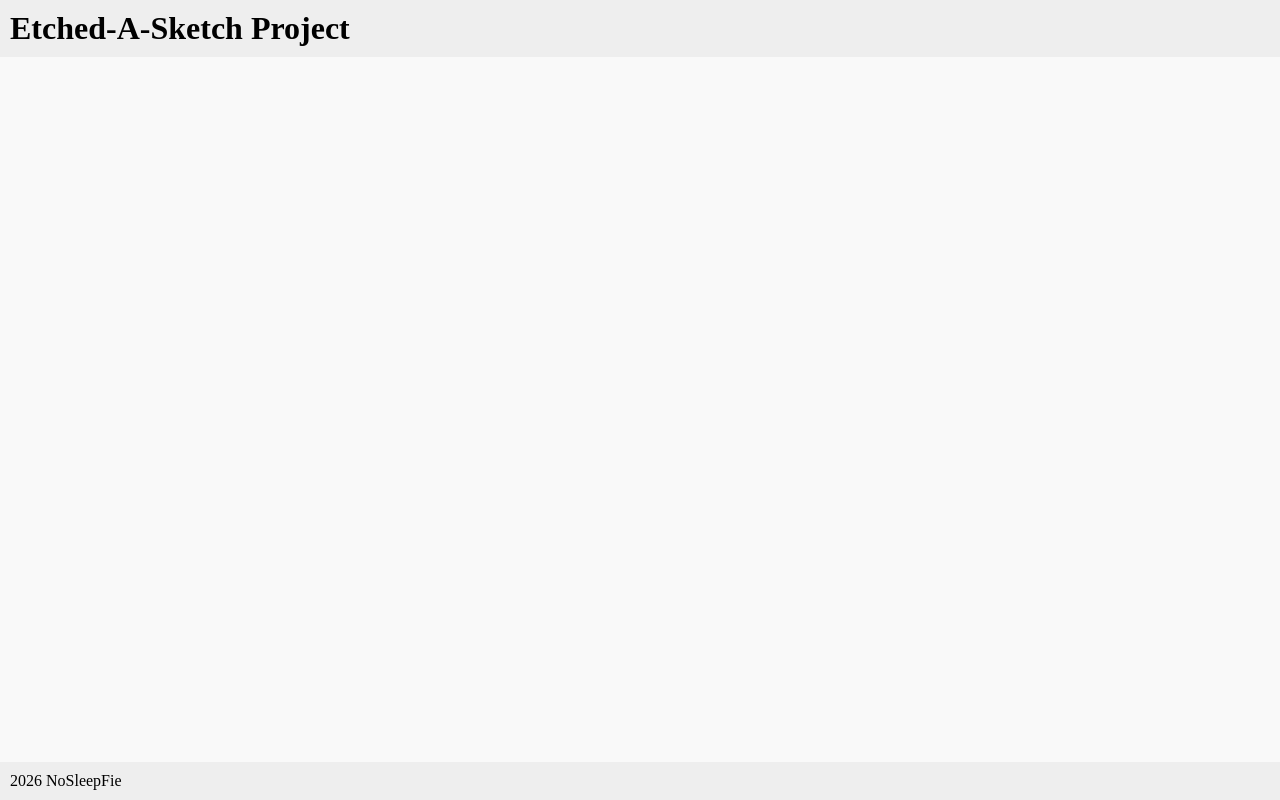
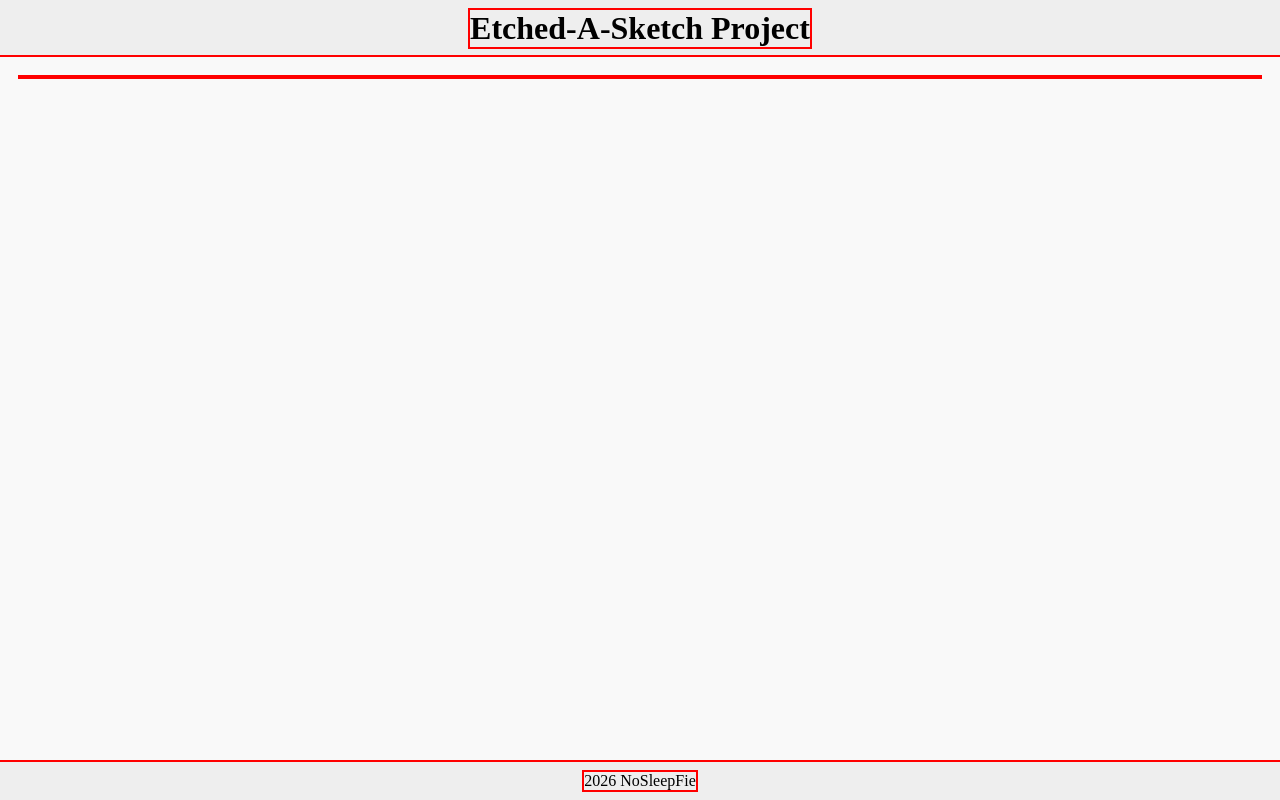
Before and after one commit to Rafie-azfa/Odin-Project-Etch-A-Sketch-Scratch, a plain HTML site: page index.html in a window 1280 px wide. Drawn offline with Linux system fonts and the light colour scheme.

Commit message:
fix the layout structure centering header and footer title

```diff
--- a/styles.css
+++ b/styles.css
@@ -4,7 +4,7 @@
   padding: 0;
   margin: 0;
   box-sizing: border-box;
-  /* outline: 2px solid red; */
+  outline: 2px solid red;
 }
 
 .wrapper {
@@ -14,8 +14,14 @@
 }
 
 header, footer {
+  display: flex;
+  justify-content: center;
   padding: 10px;
   background-color: #eee;
+}
+
+.title {
+  font-size: 32px;
 }
 
 main {
```
